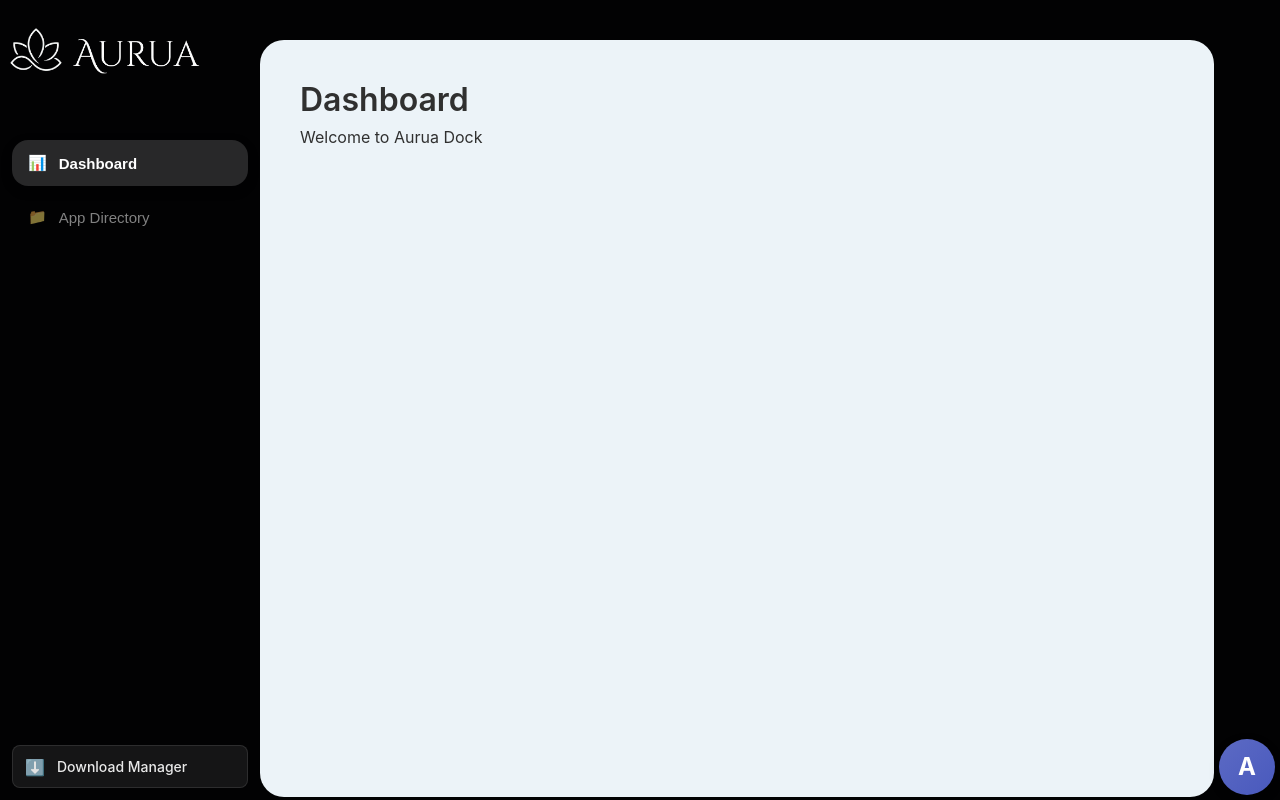
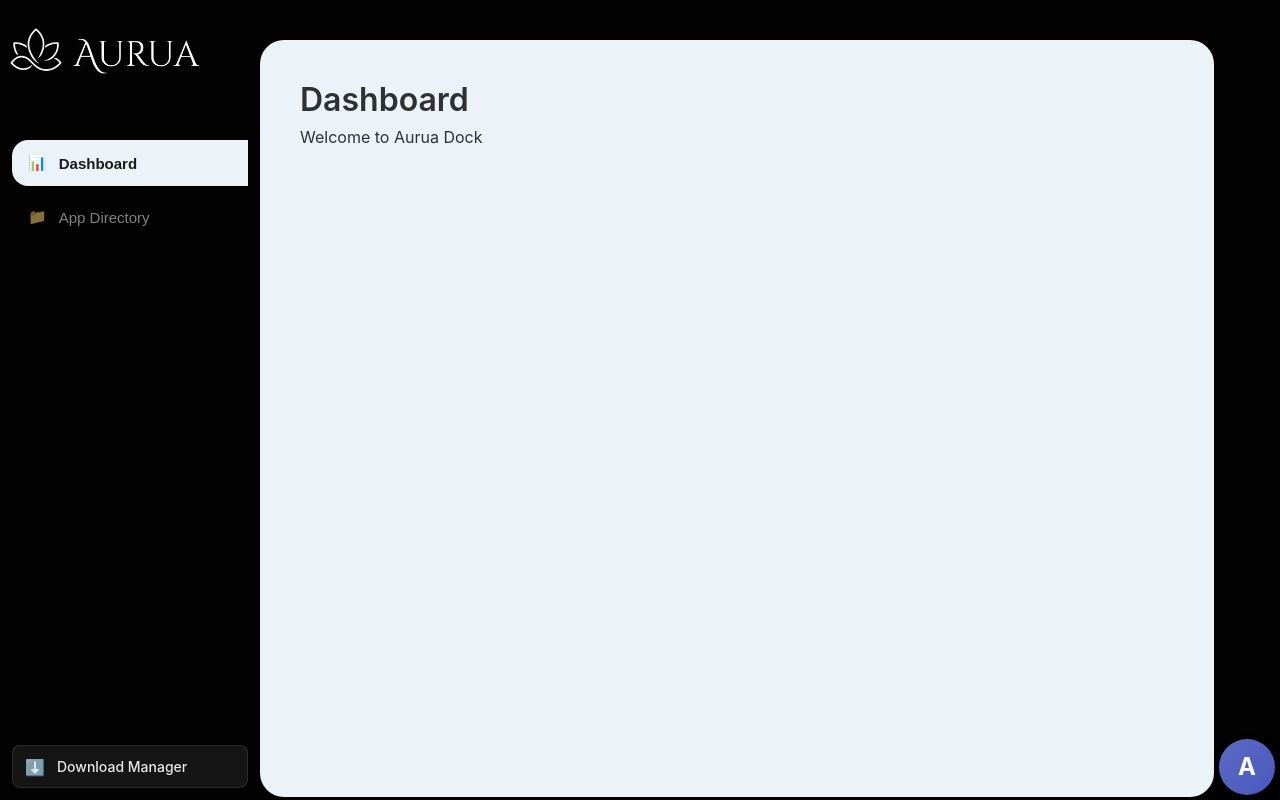
Before and after one commit to AuruaHQ/aurua-dock, a React (Vite) app: page / in a window 1280 px wide. Built offline with nearby package versions, Linux system fonts and the light colour scheme.

Commit message:
Make active nav items connect to main window with rounded left edge only

```diff
--- a/src/components/Sidebar/Sidebar.css
+++ b/src/components/Sidebar/Sidebar.css
@@ -30,19 +30,21 @@
   transition: all 0.2s ease;
   text-align: left;
   margin-bottom: 8px;
+  position: relative;
 }
 
 .sidebar-nav-item:hover {
   background: rgba(255, 255, 255, 0.08);
   color: rgba(255, 255, 255, 0.9);
-  transform: translateX(2px);
 }
 
 .sidebar-nav-item.active {
-  background: rgba(255, 255, 255, 0.15);
-  color: rgba(255, 255, 255, 1);
+  background: #ecf3f8;
+  color: #1a1a1a;
   font-weight: 600;
-  box-shadow: 0 4px 12px rgba(0, 0, 0, 0.2);
+  border-radius: 16px 0 0 16px;
+  margin-right: -12px;
+  padding-right: 28px;
 }
 8
 .sidebar-nav-icon {
```
